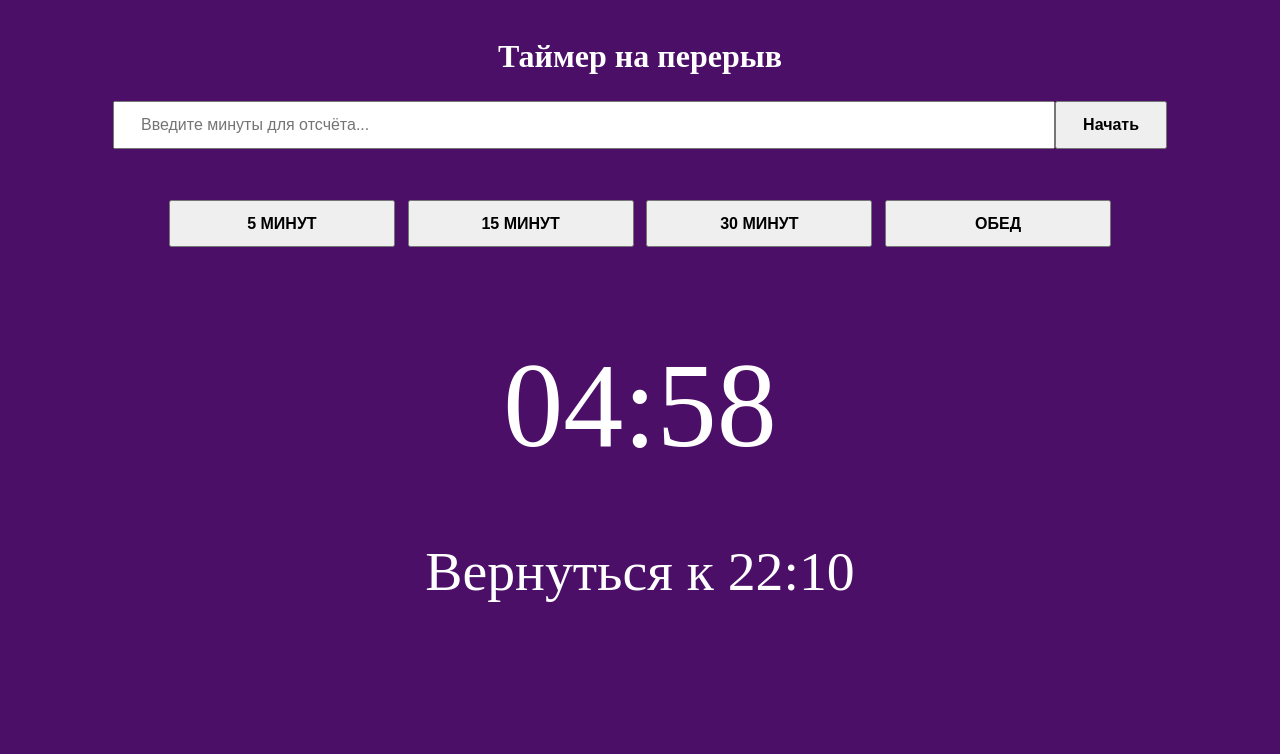
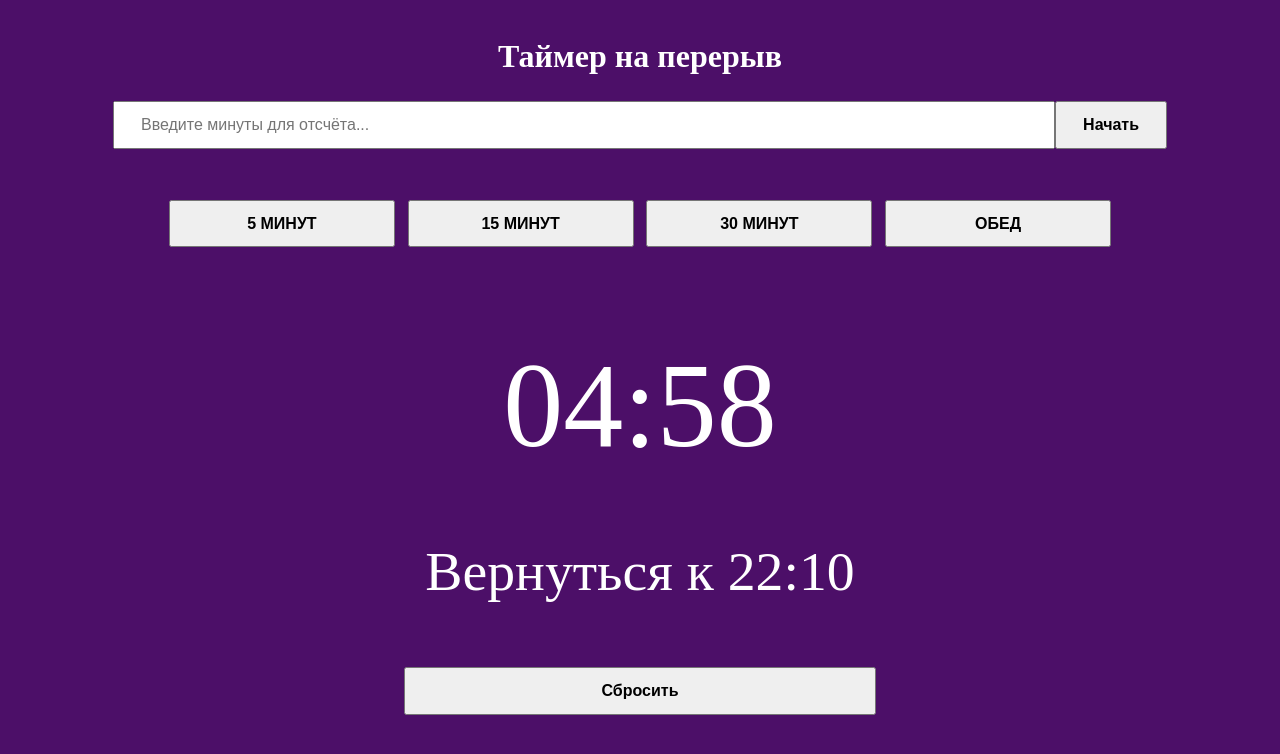
Before and after one commit to ARTALEAL/break-timer, a plain HTML site: page index.html in a window 1280 px wide. Both pictures are taken after a click on the button "5 МИНУТ". Drawn offline with Linux system fonts and the light colour scheme.

Commit message:
reset func

```diff
--- a/index.css
+++ b/index.css
@@ -31,14 +31,11 @@ body {
   font-size: inherit;
 }
 
-.timerForm__submit-button {
-  transition: 0.3s ease-in-out;
-  font-weight: bold;
-}
-
 .button {
   padding: 1vi 2vi;
   font-size: inherit;
+  transition: 0.3s ease-in-out;
+  font-weight: bold;
 }
 
 .button:hover {
@@ -70,8 +67,6 @@ body {
   min-width: 100px;
   width: 100%;
   text-transform: uppercase;
-  font-weight: bold;
-  transition: 0.3s ease-in-out;
 }
 
 .timer-display__left-time {
@@ -84,6 +79,17 @@ body {
   margin-top: 5vi;
 }
 
+.timer-display__reset-button {
+  margin-top: 5vi;
+  max-width: 40%;
+  width: 100%;
+  display: none;
+}
+
+.active {
+  display: inline-block;
+}
+
 @media screen and (max-width: 416px) {
   .timerForm__submit-button {
     max-width: 80%;
--- a/index.html
+++ b/index.html
@@ -36,6 +36,7 @@
         <div class="timer-display">
             <div class="timer-display__left-time"></div>
             <p class="timer-display__end-time"></p>
+            <button class="timer-display__reset-button button">Сбросить</button>
         </div>
     </main>
 </body>
--- a/index.js
+++ b/index.js
@@ -2,10 +2,12 @@ let countDown;
 const timerDisplay = document.querySelector('.timer-display__left-time');
 const timerEndIn = document.querySelector('.timer-display__end-time');
 const timerButtons = document.querySelectorAll('.timer__button');
+const resetButton = document.querySelector('.timer-display__reset-button');
 
 const timer = (seconds) => {
   clearInterval(countDown);
   displayTimer(seconds);
+  reset();
   const currentTime = Date.now();
   const endTime = currentTime + seconds * 1000;
   displayEndTime(endTime);
@@ -51,3 +53,15 @@ document.timerForm.addEventListener('submit', function (e) {
   timer(Number(this.minutes.value * 60));
   this.reset();
 });
+
+const reset = () => {
+  if (timerDisplay.textContent) {
+    resetButton.classList.add('active');
+    resetButton.addEventListener('click', () => {
+      timer(0);
+      timerDisplay.textContent = '';
+      timerEndIn.textContent = '';
+      resetButton.classList.remove('active');
+    });
+  }
+};
```
